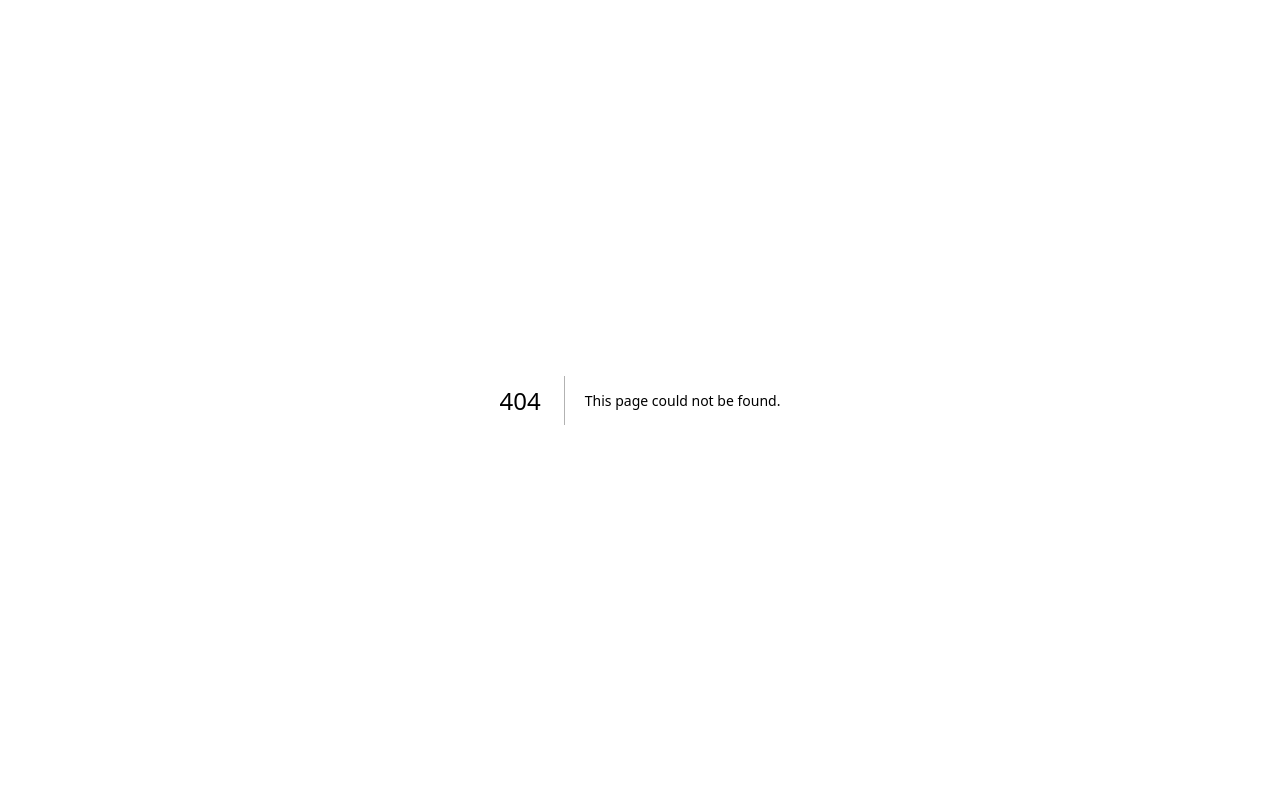
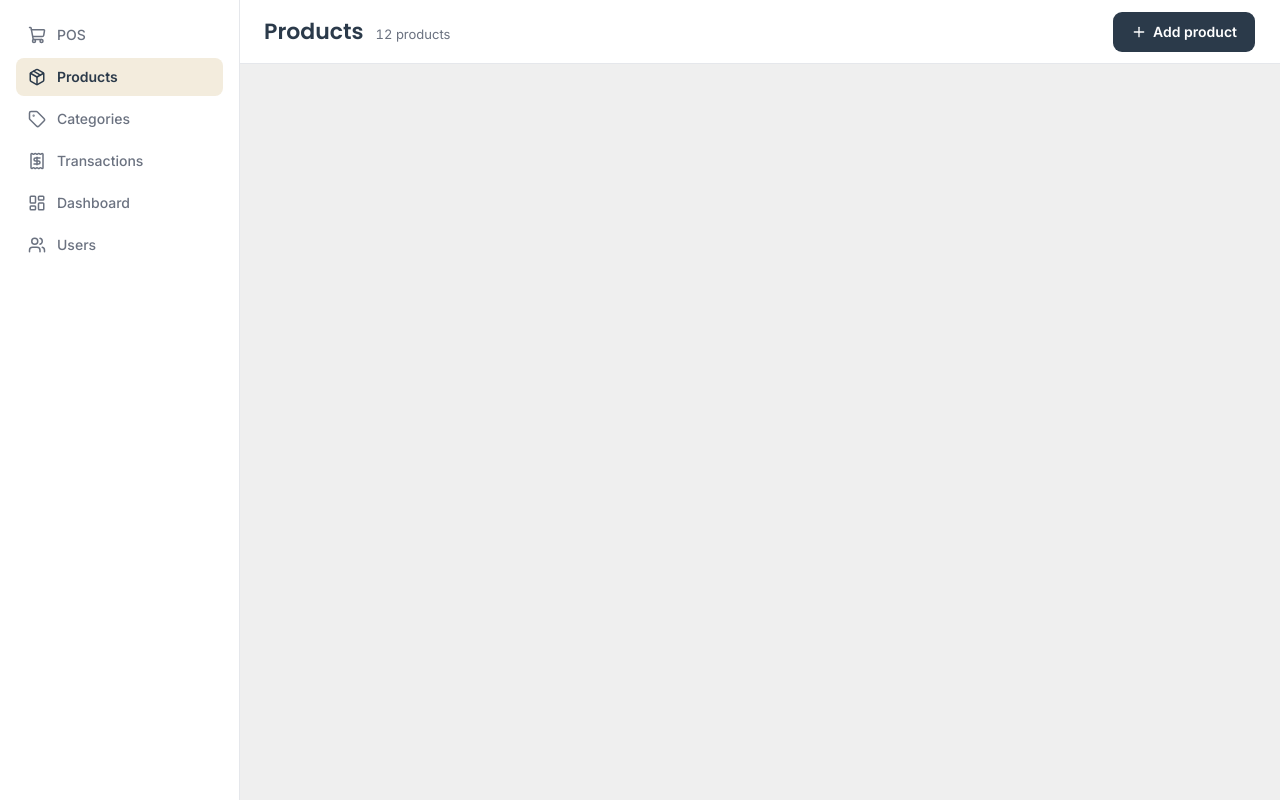
Before and after one commit to muhammadzhuhry/brewpoint, a Next.js app: page /products in a window 1280 px wide. Before the commit this address had no page. Built offline with nearby package versions, Linux system fonts and the light colour scheme.

Commit message:
feature: product page header

```diff
--- /dev/null
+++ b/app/(staff)/products/page.tsx
@@ -0,0 +1,157 @@
+"use client";
+
+import { useState } from "react";
+import { PageHeader } from "@/components/shared/page-header";
+import { Button } from "@/components/ui/button";
+import { Plus } from "lucide-react";
+import { mockCurrentUser } from "@/lib/mock-current-user";
+
+type Product = {
+  id: number;
+  name: string;
+  category: string;
+  price: number;
+  stock: number;
+  barcode: string;
+  txnCount: number;
+};
+
+function getStockStatus(
+  stock: number,
+): "out-of-stock" | "low-stock" | "in-stock" {
+  if (stock === 0) return "out-of-stock";
+  if (stock <= 8) return "low-stock";
+  return "in-stock";
+}
+
+const MOCK_PRODUCTS: Product[] = [
+  {
+    id: 1,
+    name: "Cappuccino",
+    category: "Espresso",
+    price: 4.25,
+    stock: 36,
+    barcode: "7850021401",
+    txnCount: 214,
+  },
+  {
+    id: 2,
+    name: "Caffè Latte",
+    category: "Espresso",
+    price: 4.75,
+    stock: 41,
+    barcode: "7850021418",
+    txnCount: 288,
+  },
+  {
+    id: 3,
+    name: "Flat White",
+    category: "Espresso",
+    price: 4.5,
+    stock: 22,
+    barcode: "7850021425",
+    txnCount: 132,
+  },
+  {
+    id: 4,
+    name: "Americano",
+    category: "Espresso",
+    price: 3.5,
+    stock: 58,
+    barcode: "7850021432",
+    txnCount: 176,
+  },
+  {
+    id: 5,
+    name: "Cortado",
+    category: "Espresso",
+    price: 4.0,
+    stock: 7,
+    barcode: "7850021449",
+    txnCount: 54,
+  },
+  {
+    id: 6,
+    name: "Cold Brew",
+    category: "Brewed Coffee",
+    price: 4.95,
+    stock: 0,
+    barcode: "7850021456",
+    txnCount: 121,
+  },
+  {
+    id: 7,
+    name: "Nitro Cold Brew",
+    category: "Brewed Coffee",
+    price: 5.75,
+    stock: 14,
+    barcode: "7850021463",
+    txnCount: 88,
+  },
+  {
+    id: 8,
+    name: "Pour Over",
+    category: "Brewed Coffee",
+    price: 5.5,
+    stock: 8,
+    barcode: "7850021470",
+    txnCount: 41,
+  },
+  {
+    id: 9,
+    name: "Matcha Latte",
+    category: "Non-Coffee",
+    price: 5.25,
+    stock: 28,
+    barcode: "7850021487",
+    txnCount: 96,
+  },
+  {
+    id: 10,
+    name: "Butter Croissant",
+    category: "Pastry",
+    price: 3.75,
+    stock: 18,
+    barcode: "7850021517",
+    txnCount: 162,
+  },
+  {
+    id: 11,
+    name: "Almond Croissant",
+    category: "Pastry",
+    price: 4.5,
+    stock: 4,
+    barcode: "7850021524",
+    txnCount: 58,
+  },
+  {
+    id: 12,
+    name: "Blueberry Muffin",
+    category: "Pastry",
+    price: 3.95,
+    stock: 0,
+    barcode: "7850021531",
+    txnCount: 39,
+  },
+];
+
+export default function ProductsPage() {
+  const [products] = useState(MOCK_PRODUCTS);
+  const isAdmin = mockCurrentUser.role === "admin";
+
+  return (
+    <div className="flex flex-col gap-6">
+      <PageHeader
+        title="Products"
+        count={`${products.length} ${products.length === 1 ? "product" : "products"}`}
+        action={
+          isAdmin && (
+            <Button>
+              <Plus className="size-4" /> Add product
+            </Button>
+          )
+        }
+      />
+    </div>
+  );
+}
```
